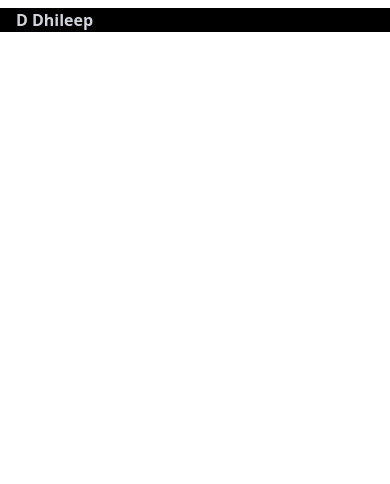
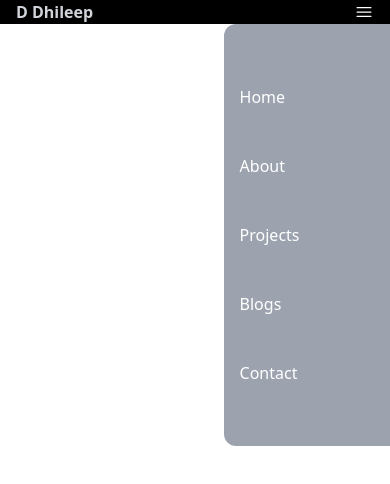
Before and after one commit to Dhileepguru/Portfolio-React.js, a React (Create React App) app in the folder portfolio/: page / in a window 390 px wide. Shown: the top 484 px of the page. Built offline with nearby package versions, Linux system fonts and the light colour scheme.

Commit message:
Inserted Mobile Nav icon-items

```diff
--- a/portfolio/package.json
+++ b/portfolio/package.json
@@ -3,6 +3,7 @@
   "version": "0.1.0",
   "private": true,
   "dependencies": {
+    "@heroicons/react": "^2.1.5",
     "@testing-library/jest-dom": "^5.17.0",
     "@testing-library/react": "^13.4.0",
     "@testing-library/user-event": "^13.5.0",
--- a/portfolio/src/App.css
+++ b/portfolio/src/App.css
@@ -3,10 +3,15 @@
 @tailwind utilities;
 
 header ul li{
-  @apply px-10;
+  @apply px-4;
 }
 
 .bg
 {
   background-color: black;
 }
+
+.navmob
+{
+  @apply fixed top-2  bg-gray-400 text-white w-full h-1/2 justify-evenly py-4 my-4 rounded-xl;
+}
--- a/portfolio/src/assets/components/Header.js
+++ b/portfolio/src/assets/components/Header.js
@@ -1,9 +1,10 @@
 import React from 'react';
-
+import { Bars3Icon } from '@heroicons/react/24/solid'
 function Header()
 {
     return(
-    <header className='flex justify-between px-4 my-2 bg text-gray-300 my-2'>
+
+    <header className='flex justify-between px-4 bg  text-gray-300 '>
         <a className='font-bold' href="#">D Dhileep</a>
         <nav className='hidden md:block'>
         <ul className='flex '>
@@ -14,7 +15,19 @@ function Header()
             <li><a href="#">Contact</a></li>
         </ul>
         </nav>
+        <nav className='block md:hidden'>
+        <ul className='flex flex-col navmob'>
+            <li><a href="#">Home</a></li>
+            <li><a href="#">About</a></li>
+            <li><a href="#">Projects</a></li>
+            <li><a href="#">Blogs</a></li>
+            <li><a href="#">Contact</a></li>
+        </ul>
+        </nav>
+        <button className='block md:hidden'><Bars3Icon className='text-white h-5'/></button>
+
     </header>
+
 )
 
 }
```
Also changed, not shown: 1 other file (tests, documents, lock files or other folders).
